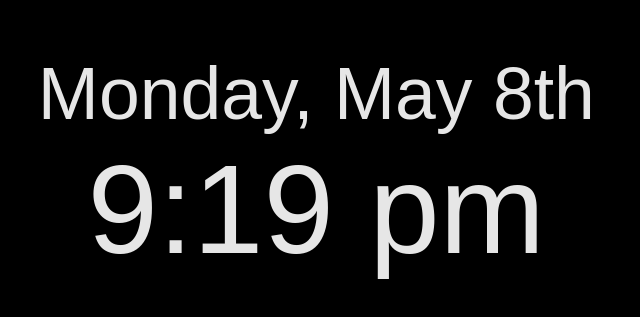
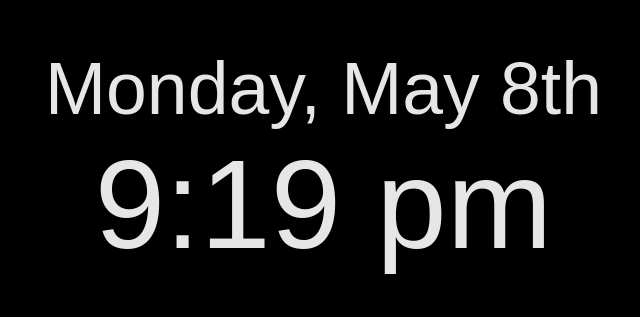
Before and after one commit to Kikketer/photoframe, a plain HTML site: page index.html in a window 1280 px wide. Shown: the part 233-550 px from the top of the page, without its empty margins (614-1254 px from the left). Drawn offline with Linux system fonts and the light colour scheme.

Commit message:
More crappy browser stuff

```diff
--- a/index.html
+++ b/index.html
@@ -7,16 +7,11 @@
     color: rgb(230,230,230);
     font-family: sans-serif;
   }
-  .flexcontainer {
-    display: flex;
-    align-items: center;
-    height: 100%;
-    flex-direction: row-reverse;
-  }
+
   .container {
-    display: flex;
-    flex-direction: column;
-    margin-right: 5%;
+    position: fixed;
+    right: 5%;
+    top: 35%;
   }
 
   .container div {
@@ -34,12 +29,10 @@
   <script src='/moment.js'></script>
 </head>
 <body>
-  <div class="flexcontainer">
     <div class="container">
       <div class="date"></div>
       <div class="time"></div>
     </div>
-  </div>
   <script>
   (function() {
     setInterval(function () {
```
